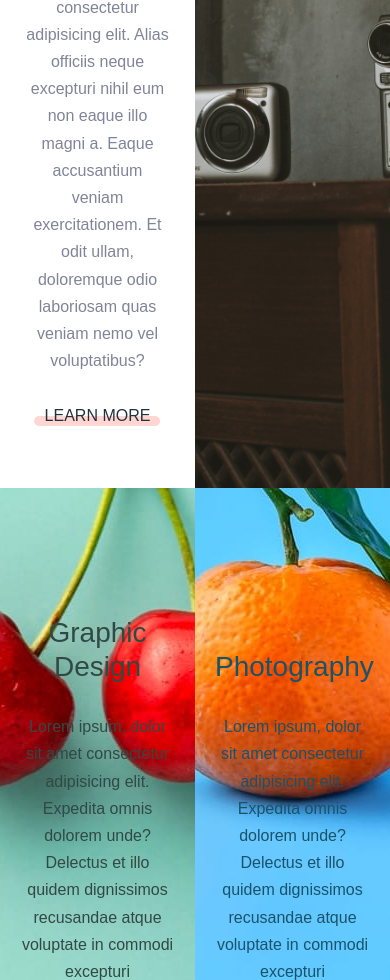
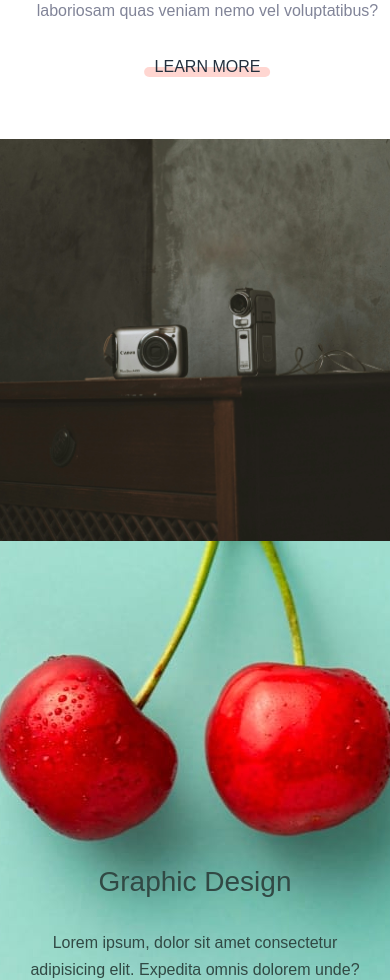
Before and after one commit to Siddhantgiri97/LogPose, a Next.js app: page /components/category in a window 390 px wide. Shown: the part 1020-2000 px from the top of the page. Built offline with nearby package versions, Linux system fonts and the light colour scheme.

Commit message:
Responsiveness added

```diff
--- a/pages/components/category.js
+++ b/pages/components/category.js
@@ -9,8 +9,9 @@ const Category = () => {
     return (
         <>
             {/* About Section */}
-            <section className={styles.about} id="about">
-                <div className={`${styles.aboutImageBox} ${styles.gridPosLg}`}>
+            <section className={`${styles.about}`} id="about">
+                <div className="row d-flex">
+                    <div className={`${styles.aboutImageBox} ${styles.gridPosLg} col-12 col-lg-6 pe-0`}>
                         <picture>
                             <source
                                 media="(max-width:768px)"
@@ -31,7 +32,7 @@ const Category = () => {
                         </picture>
                     </div>
 
-                <div className={styles.aboutContent}>
+                    <div className={`${styles.aboutContent} col-12 col-lg-6 ps-0`}>
                         <h2 className={styles.aboutH2}>Transform your brand</h2>
                         <p className={styles.aboutP}>
                             Lorem ipsum dolor sit, amet consectetur adipisicing elit. Alias officiis neque excepturi nihil eum non eaque
@@ -43,8 +44,7 @@ const Category = () => {
                         </a>
                     </div>
 
-
-                <div className={styles.aboutContent}>
+                    <div className={`${styles.aboutContent} col-12 col-lg-6 pe-0`}>
                         <h2 className={styles.aboutH2}>Stand out to right audience</h2>
                         <p className={styles.aboutP}>
                             Lorem ipsum dolor sit, amet consectetur adipisicing elit. Alias officiis neque excepturi nihil eum non eaque
@@ -56,7 +56,7 @@ const Category = () => {
                         </a>
                     </div>
 
-                <div className={styles.aboutImageBox}>
+                    <div className={`${styles.aboutImageBox} col-12 col-lg-6 ps-0`}>
                         <picture>
                             <source
                                 media="(max-width:768px)"
@@ -76,11 +76,14 @@ const Category = () => {
                             />
                         </picture>
                     </div>
+
+                </div>
             </section>
 
             {/* Services Section */}
             <section className={styles.services} id="services">
-                <div className={styles.serviceBox}>
+                <div className="row d-flex">
+                    <div className={`${styles.serviceBox} col-12 col-lg-6 pe-0`}>
                         <div className={styles.imgBox}>
                             <picture>
                                 <source
@@ -110,7 +113,7 @@ const Category = () => {
                         </div>
                     </div>
 
-                <div className={styles.serviceBox}>
+                    <div className={`${styles.serviceBox} col-12 col-lg-6 ps-0`}>
                         <div className={styles.imgBox}>
                             <picture>
                                 <source
@@ -139,7 +142,8 @@ const Category = () => {
                             </p>
                         </div>
                     </div>
-            </section>
+                </div>
+            </section >
         </>
     );
 };
--- a/pages/index.js
+++ b/pages/index.js
@@ -24,10 +24,6 @@ export default function Home() {
         <title>Log Pose</title>
         <meta name="description" content="Generated by create next app" />
         <meta name="viewport" content="width=device-width, initial-scale=1" />
-        <link
-          href="https://cdn.jsdelivr.net/npm/boxicons@latest/css/boxicons.min.css"
-          rel="stylesheet"
-        />
       </Head>
 
       {/* Nav Section Start */}
--- a/styles/Home.module.css
+++ b/styles/Home.module.css
@@ -145,10 +145,10 @@
 
 /* About section css */
 
-.about {
+/* .about {
 	display: grid;
 	grid-template-columns: 1fr 1fr;
-}
+} */
 
 .aboutImg {
 	width: 100%;
@@ -206,10 +206,10 @@
 	background: var(--soft-red);
 }
 
-.services {
+ /* .services {
 	display: grid;
 	grid-template-columns: 1fr 1fr;
-}
+}  */
 
 .serviceBox {
 	position: relative;
```
Lines whose indentation alone changed are shown as unchanged.
